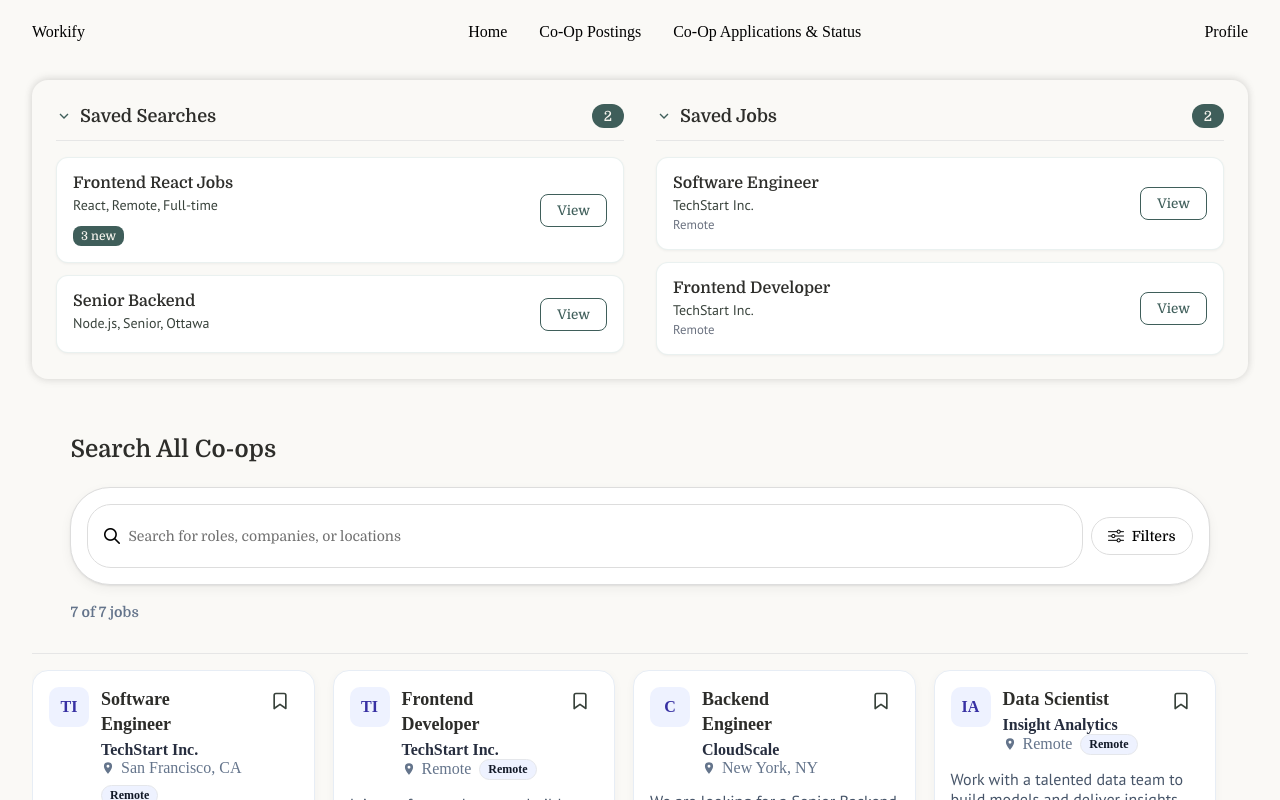
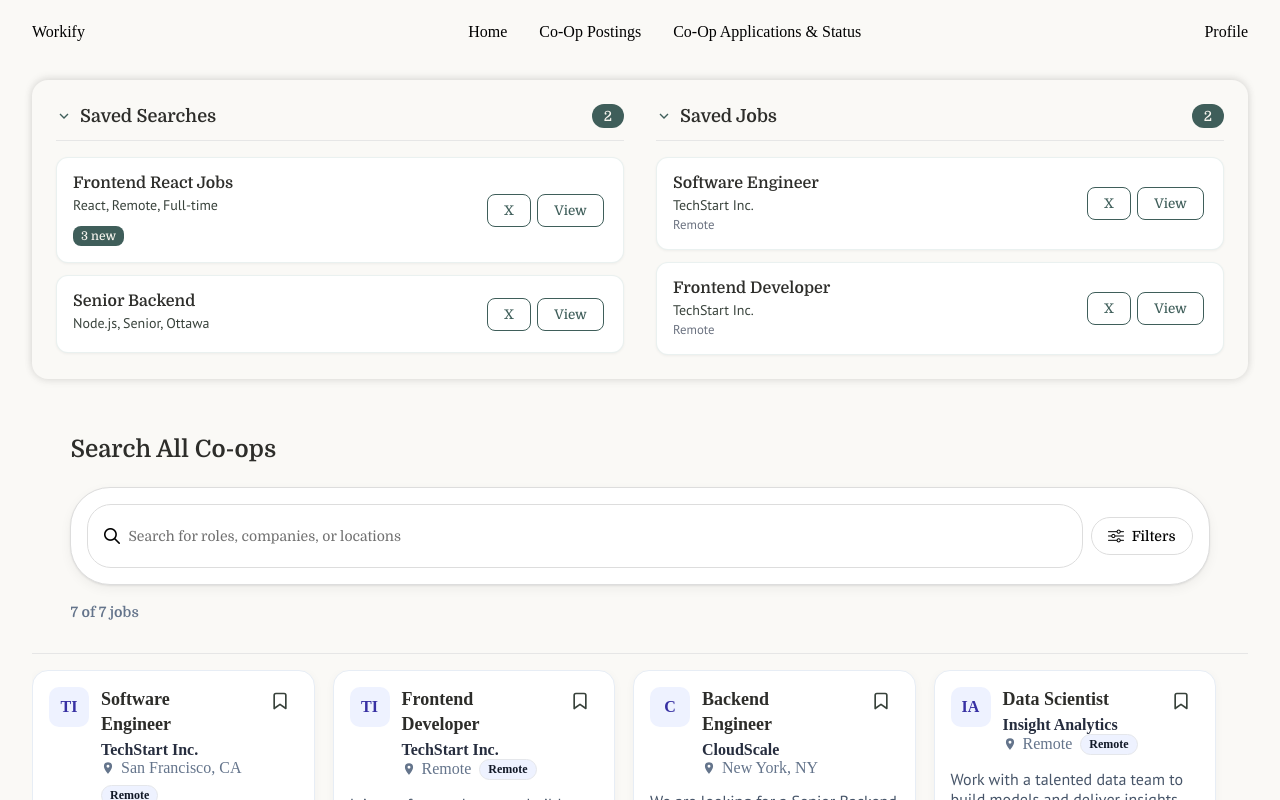
Before and after one commit to jutinwang/Workify, a React app in the folder workify/: page /jobs in a window 1280 px wide. Shown: the top 800 px of the page. Built offline with nearby package versions, Linux system fonts and the light colour scheme; the HTML template or start-up script is replaced by a standard one.

Commit message:
adding Xs

```diff
--- a/workify/src/jobs/SavedSection.jsx
+++ b/workify/src/jobs/SavedSection.jsx
@@ -42,6 +42,7 @@ const SavedSection = ({ savedJobs = [], savedSearches = [] }) => {
                       <span className="new-jobs-badge">{search.newJobs} new</span>
                     )}
                   </div>
+                  <button className="saved-item-action">X</button>
                   <button className="saved-item-action">View</button>
                 </div>
               ))
@@ -89,6 +90,7 @@ const SavedSection = ({ savedJobs = [], savedSearches = [] }) => {
                     <p className="saved-job-company">{job.company}</p>
                     <p className="saved-job-location">{job.location}</p>
                   </div>
+                  <button className="saved-item-action">X</button>
                   <button className="saved-item-action">View</button>
                 </div>
               ))
--- a/workify/src/jobs/saved-section.css
+++ b/workify/src/jobs/saved-section.css
@@ -145,6 +145,7 @@
 
 .saved-item-action {
   padding: 0.5rem 1rem;
+  margin: 0.2rem;
   border: 1px solid var(--secondary-green);
   border-radius: 8px;
   background-color: var(--white);
```
